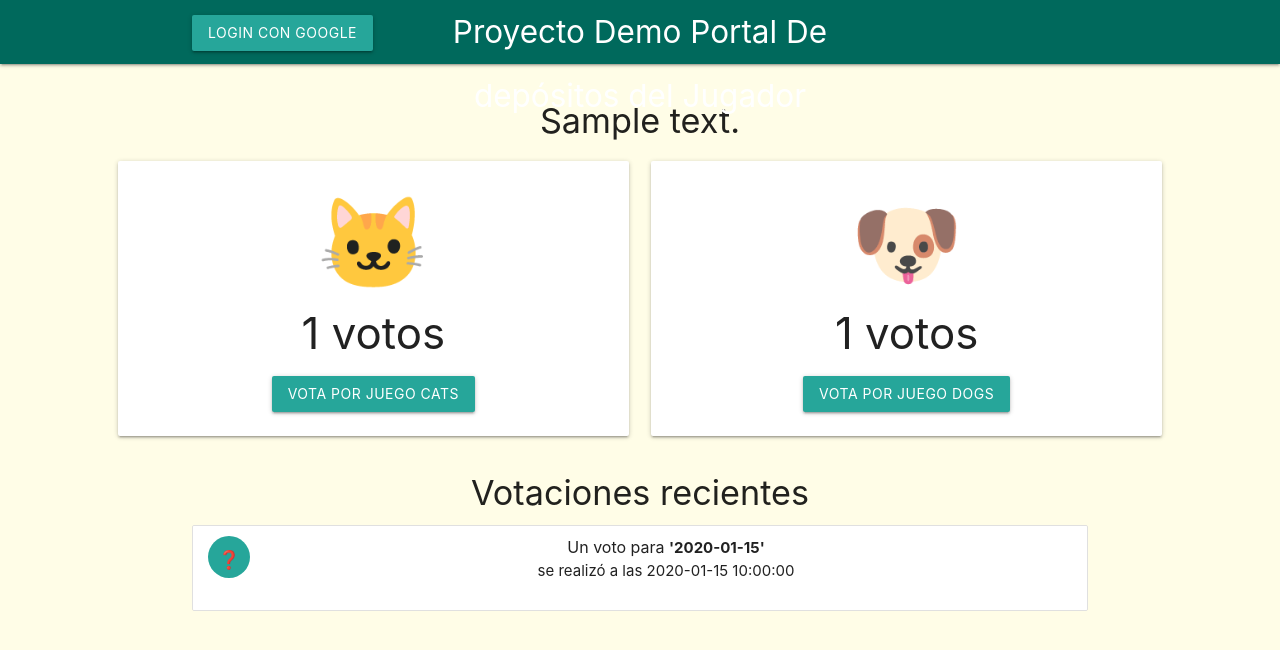
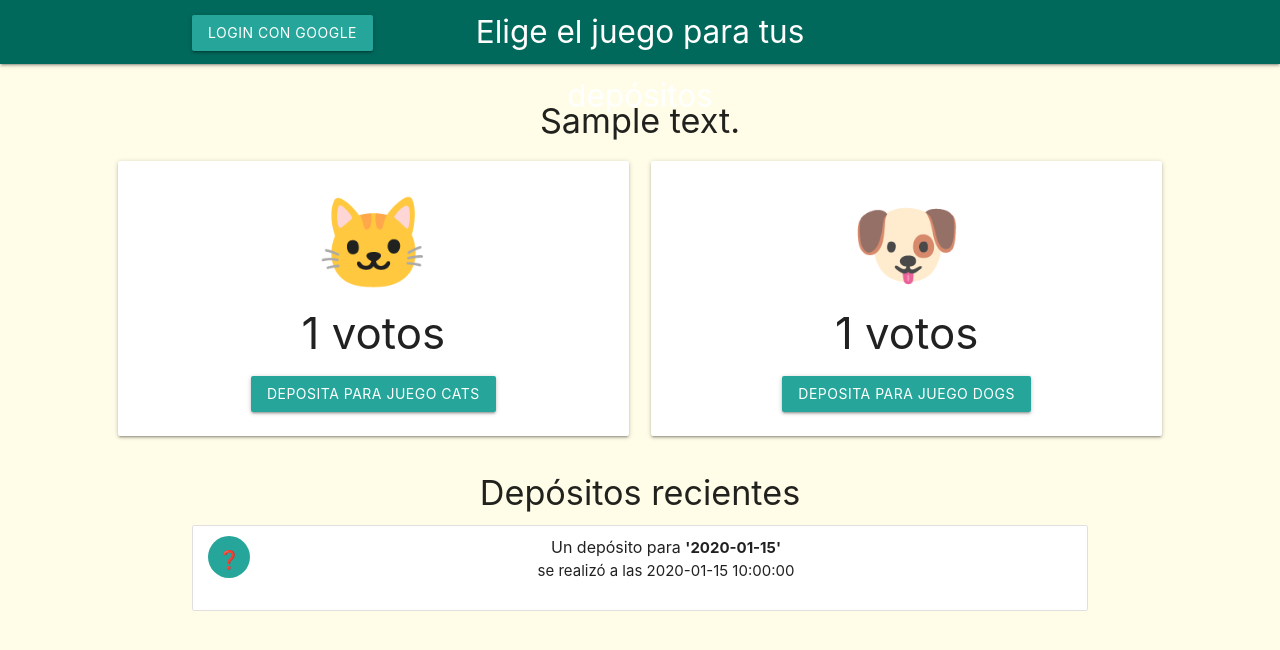
Before and after one commit to analopezm/idp-sql, a Python web app: template templates/index.html in a window 1280 px wide. Shown: the top 650 px of the page. Run offline with Jinja, Linux system fonts and the light colour scheme; the template is opened without the code that fills it: most values are stand-ins (such as "Sample title", 1, 10 or a date in 2020); some libraries are stand-ins or nearby versions.

Commit message:
changes in index.html

```diff
--- a/templates/index.html
+++ b/templates/index.html
@@ -30,7 +30,7 @@
 </head>
 <body class="yellow lighten-5">
   <nav class="teal darken-3">
-    <div class="nav-wrapper container"><a class="brand-logo center" href="#!">Proyecto Demo Portal De depósitos del Jugador</a>
+    <div class="nav-wrapper container"><a class="brand-logo center" href="#!">Elige el juego para tus depósitos</a>
       <ul class="left" id="nav-mobile">
         <button class="waves-effect waves-light btn" id="signInButton">Login con Google</button>
       </ul>
@@ -45,23 +45,23 @@
         <div class="{% if lead_team == 'CATS' %}card-panel teal lighten-4{% else %}card-panel{% endif %}"">
           <i class="material-icons large">🐱</i>
           <h3>{{cats_count}} votos</h3>
-          <button class="btn" id="voteCats">Vota por JUEGO CATS</button>
+          <button class="btn" id="voteCats">Deposita para JUEGO CATS</button>
         </div>
       </div>
       <div class="col s6 m5">
         <div class="{% if lead_team == 'DOGS' %}card-panel teal lighten-4{% else %}card-panel{% endif %}"">
           <i class="material-icons large">🐶</i>
           <h3>{{dogs_count}} votos</h3>
-          <button class="btn" id="voteDogs">Vota por JUEGO DOGS</button>
+          <button class="btn" id="voteDogs">Deposita para JUEGO DOGS</button>
         </div>
       </div>
     </div>
-    <h4 class="header center">Votaciones recientes</h4>
+    <h4 class="header center">Depósitos recientes</h4>
     <ul class="container collection center" >
       {% for vote in recent_votes %}
       <li class="collection-item avatar">
         <i class="material-icons circle teal lighten-1">{% if vote.candidate == "CATS" %}🐱{% elif vote.candidate == "DOGS" %}🐶{%else%}❓{% endif %}</i>
-        <span class="title">Un voto para </span><b>'{{vote.candidate}}'</b>
+        <span class="title">Un depósito para </span><b>'{{vote.candidate}}'</b>
         <p>se realizó a las {{vote.time_cast}}</p>
       </li>
       {% endfor %}
```
